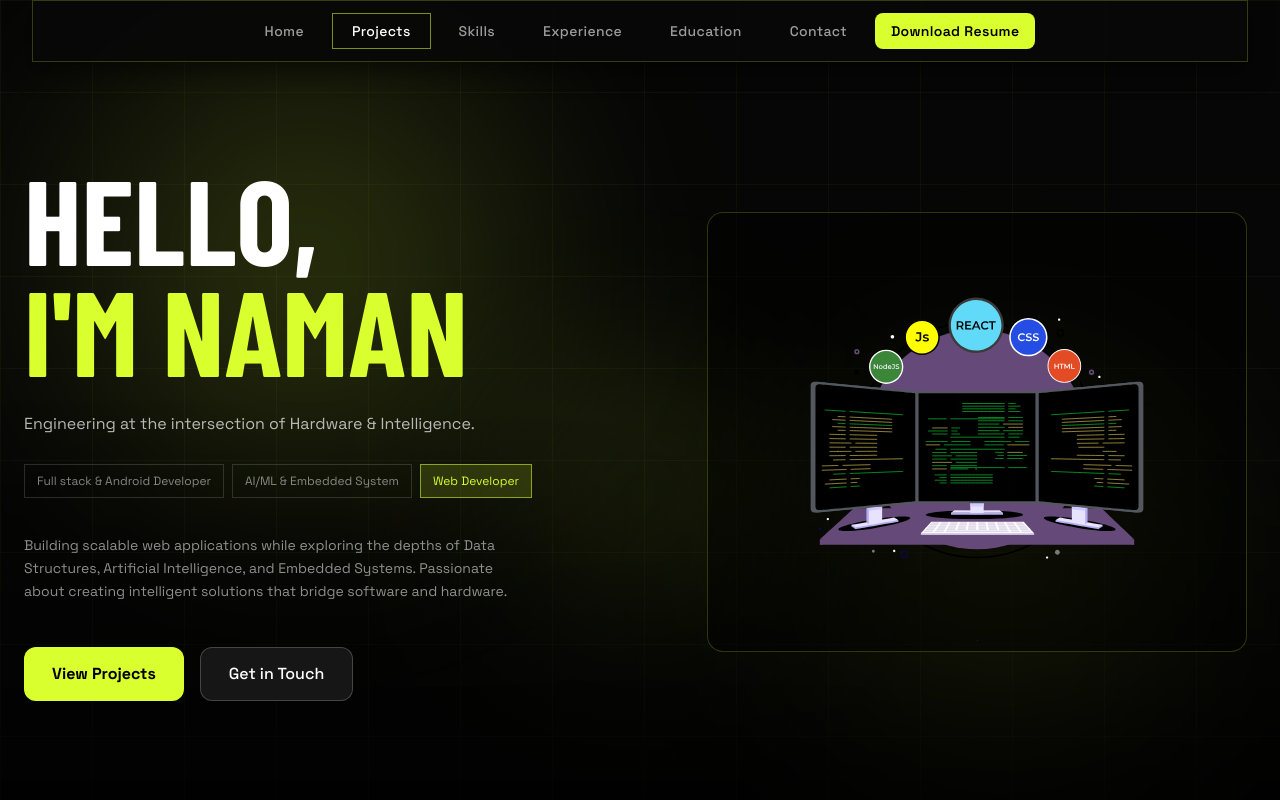
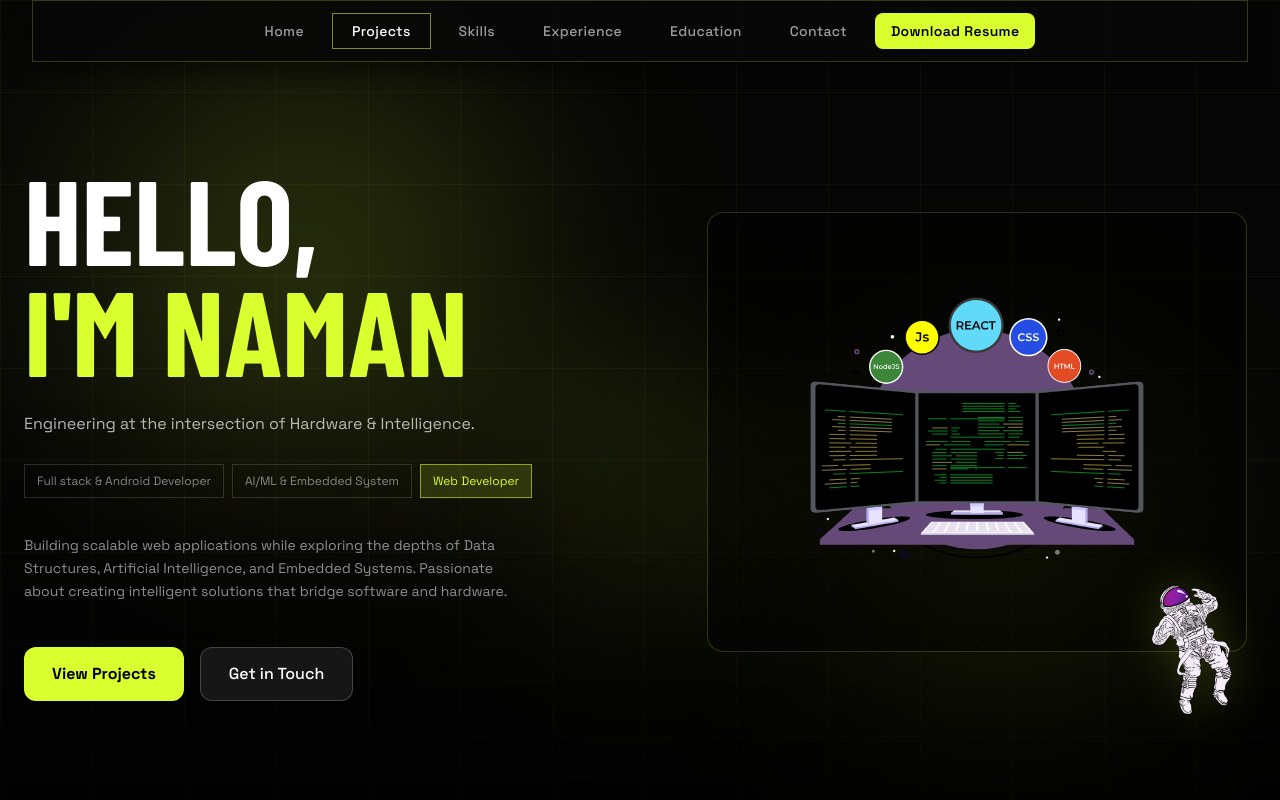
Before and after one commit to NamanGaonkar/Portfolio-Website, a Next.js app: page / in a window 1280 px wide. Shown: the top 800 px of the page. Built offline with nearby package versions, Linux system fonts and the light colour scheme; a web font is replaced by a local one.

Commit message:
design changes

```diff
--- a/app/page.tsx
+++ b/app/page.tsx
@@ -7,6 +7,7 @@ import Education from '@/components/Education'
 import Contact from '@/components/Contact'
 import Footer from '@/components/Footer'
 import AnimatedBackground from '@/components/AnimatedBackground'
+import FloatingAstronaut from '@/components/FloatingAstronaut'
 
 export default function Home() {
   return (
@@ -18,6 +19,9 @@ export default function Home() {
 
       {/* Navigation */}
       <Navbar />
+
+      {/* Draggable astronaut */}
+      <FloatingAstronaut />
 
       {/* Sections */}
       <div id="home">
--- /dev/null
+++ b/components/FloatingAstronaut.tsx
@@ -0,0 +1,33 @@
+'use client';
+
+import { motion } from 'framer-motion';
+
+export default function FloatingAstronaut() {
+  return (
+    <motion.div
+      className="fixed right-4 bottom-20 z-[60] cursor-grab active:cursor-grabbing select-none"
+      drag
+      dragMomentum={false}
+      dragElastic={0.12}
+      whileHover={{ scale: 1.04 }}
+      whileTap={{ scale: 0.98 }}
+      initial={{ opacity: 0, scale: 0.9, y: 16 }}
+      animate={{ opacity: 1, scale: 1, y: [0, -8, 0] }}
+      transition={{
+        opacity: { duration: 0.35 },
+        scale: { duration: 0.35 },
+        y: { duration: 4, repeat: Infinity, ease: 'easeInOut' },
+      }}
+      style={{ touchAction: 'none' }}
+    >
+      <div className="relative w-28 h-28 sm:w-32 sm:h-32 lg:w-36 lg:h-36">
+        <img
+          src="/astro.gif"
+          alt="Floating astronaut"
+          className="w-full h-full object-contain pointer-events-none drop-shadow-[0_0_24px_rgba(217,255,47,0.2)]"
+          draggable={false}
+        />
+      </div>
+    </motion.div>
+  );
+}
```
Also changed, not shown: design/astro.gif (added), public/astro.gif (added).
